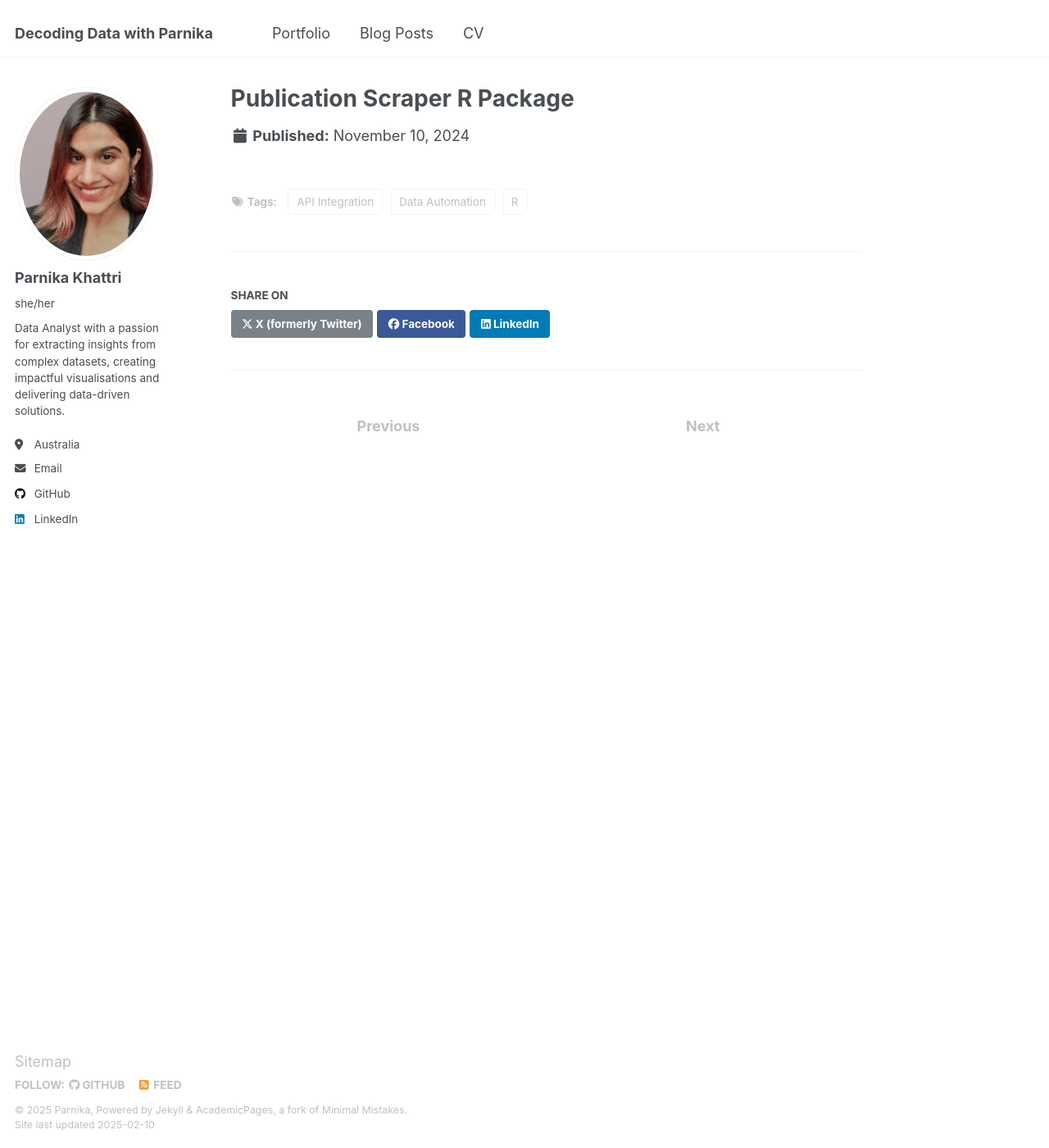
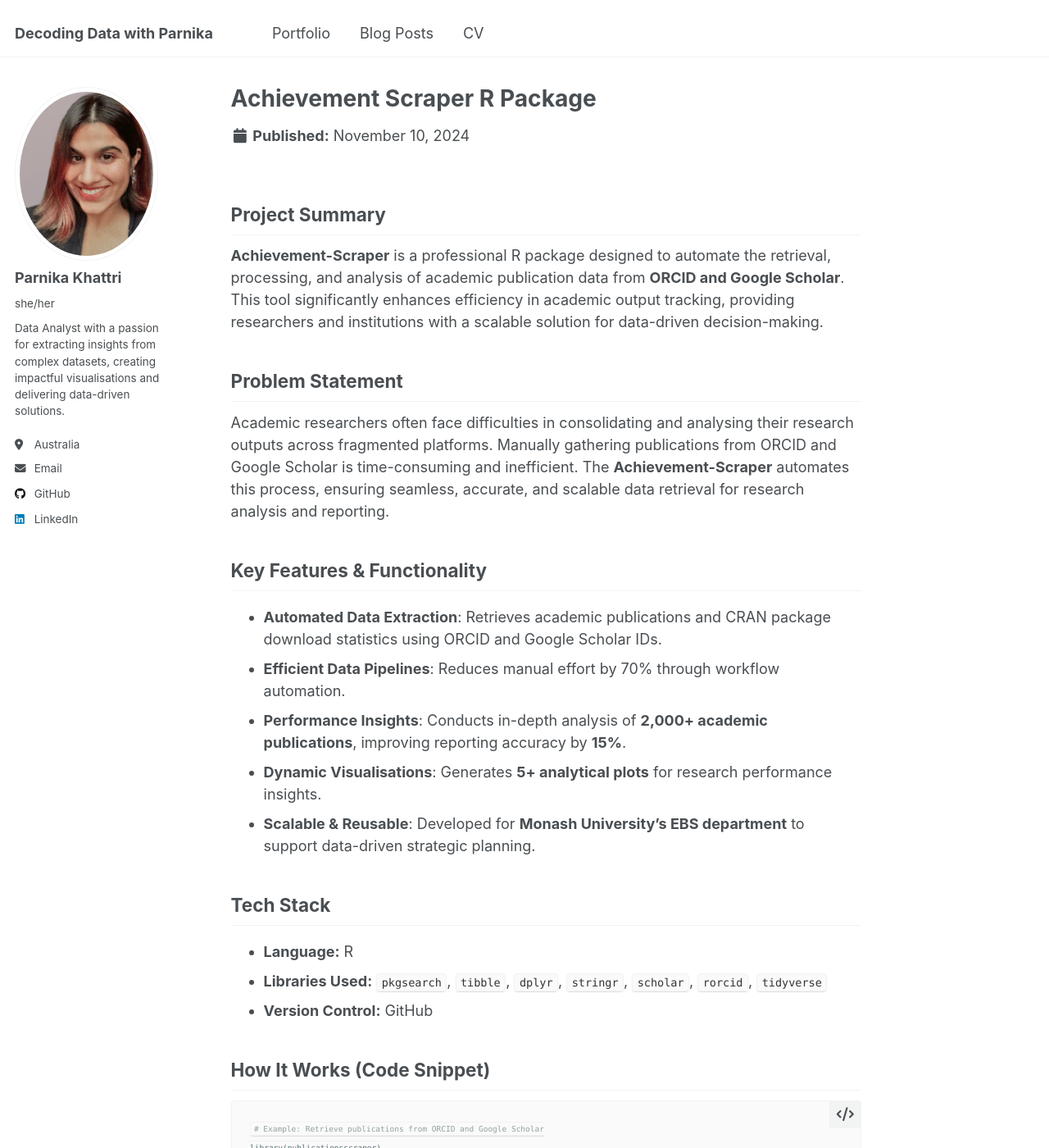
Before and after one commit to parnikakhattri/parnikakhattri.github.io, a Jekyll site: the page built from _portfolio/project1.md, in a window 1280 px wide and 1400 px high. Shown: the whole window at 82% size. Built offline with Jekyll 4.4.1, drawn with Linux system fonts in a browser that asks for light colours; some of the changed text lies outside the part shown.

Commit message:
Update project1.md

````diff
--- a/_portfolio/project1.md
+++ b/_portfolio/project1.md
@@ -1,8 +1,79 @@
 ---
-title: "Publication Scraper R Package"
-image: /images/publication-scraper.png
+title: "Achievement Scraper R Package"
+image: /images/achievement-scraper.png
 description: "Automates research output analysis by retrieving data from scholarly platforms."
-url: /portfolio/publication-scraper/
+url: /portfolio/achievement-scraper/
 date: 2024-11-10
-tags: [R, Data Automation, API Integration]
+tags: [R, Data Automation, API Integration, Web Scraping, Data Analysis, Research Analytics]
 ---
+
+## **Project Summary**
+
+**Achievement-Scraper** is a professional R package designed to automate the retrieval, processing, and analysis of academic publication data from **ORCID and Google Scholar**. This tool significantly enhances efficiency in academic output tracking, providing researchers and institutions with a scalable solution for data-driven decision-making.
+
+## **Problem Statement**
+
+Academic researchers often face difficulties in consolidating and analysing their research outputs across fragmented platforms. Manually gathering publications from ORCID and Google Scholar is time-consuming and inefficient. The **Achievement-Scraper** automates this process, ensuring seamless, accurate, and scalable data retrieval for research analysis and reporting.
+
+## **Key Features & Functionality**
+
+- **Automated Data Extraction**: Retrieves academic publications and CRAN package download statistics using ORCID and Google Scholar IDs.
+- **Efficient Data Pipelines**: Reduces manual effort by 70% through workflow automation.
+- **Performance Insights**: Conducts in-depth analysis of **2,000+ academic publications**, improving reporting accuracy by **15%**.
+- **Dynamic Visualisations**: Generates **5+ analytical plots** for research performance insights.
+- **Scalable & Reusable**: Developed for **Monash University's EBS department** to support data-driven strategic planning.
+
+## **Tech Stack**
+
+- **Language:** R
+- **Libraries Used:** `pkgsearch`, `tibble`, `dplyr`, `stringr`, `scholar`, `rorcid`, `tidyverse`
+- **Version Control:** GitHub
+
+## **How It Works (Code Snippet)**
+
+```r
+# Example: Retrieve publications from ORCID and Google Scholar
+library(publicationsscraper)
+get_publications("0000-0002-2140-5352", "vamErfkAAAAJ")
+```
+
+```r
+# Example: Retrieve CRAN package statistics for an author
+find_cran_packages("Michael", "Lydeamore")
+```
+
+## **Results & Impact**
+
+- **30% improvement** in data retrieval efficiency.
+- **15% increase** in reporting accuracy through structured publication analysis.
+- **70% reduction** in manual data extraction efforts.
+- **Enhanced strategic planning** through **visual analytics and performance insights**.
+
+## **Challenges & Learnings**
+
+- **API Limitations**: Navigating rate limits for ORCID and Google Scholar APIs.
+- **Data Integration**: Ensuring consistency across multiple sources.
+- **Optimisation**: Refining data extraction workflows for improved speed and accuracy.
+
+## **Future Improvements**
+
+- **Expand to Additional Data Sources** (e.g., Scopus, Web of Science).
+- **Enhance Visualisation Capabilities** with more advanced analytics.
+- **Improve Scalability** for handling larger datasets efficiently.
+
+## **GitHub Repository & Installation**
+
+**GitHub:** [Monash EBS Achievement Scraper](https://github.com/numbats/achievement-scraper)
+
+**Installation:**
+
+```r
+# Clone the repository
+git clone https://github.com/numbats/achievement-scraper.git
+
+# Install required packages
+install.packages(c("pkgsearch", "tibble", "dplyr", "stringr", "scholar", "rorcid", "tidyverse"))
+
+# Load the package
+devtools::load_all()
+```
````
